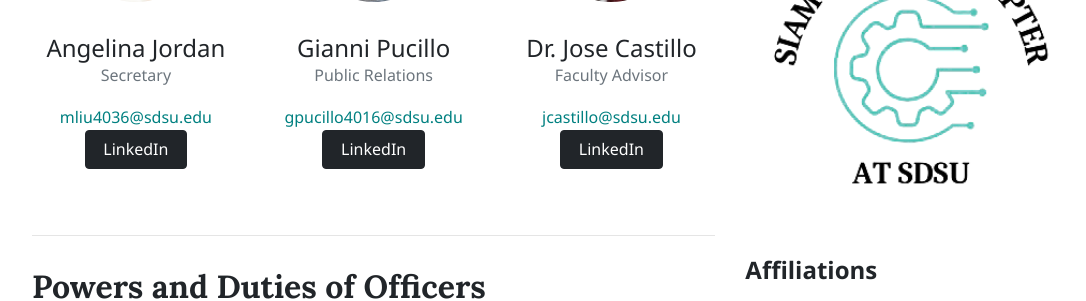
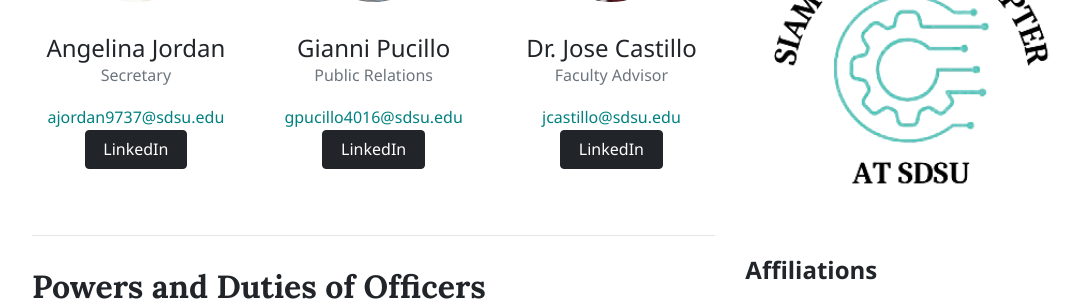
Before and after one commit to siamscsdsu/siamscsdsu.github.io, a Jekyll site: the page built from _pages/team.md, in a window 1280 px wide and 900 px high, scrolled down 780 px. Shown: the part 154-455 px from the top of the window, without its empty margins (88-1174 px from the left). Built offline with Jekyll 4.4.1, drawn with Linux system fonts in a browser that asks for light colours; nearby versions of some CDN libraries.

```diff
--- a/_config.yml
+++ b/_config.yml
@@ -40,8 +40,8 @@ people:
 - name: Angelina Jordan
   pic: angelinacropped
   position: Secretary
-  email: mliu4036@sdsu.edu
-  linkedin: https://www.linkedin.com/in/mingshuo-liu-4210511b8/
+  email: ajordan9737@sdsu.edu
+  linkedin: https://www.linkedin.com/in/angelinajordan/
 
 - name: Gianni Pucillo
   pic: gianni
```
